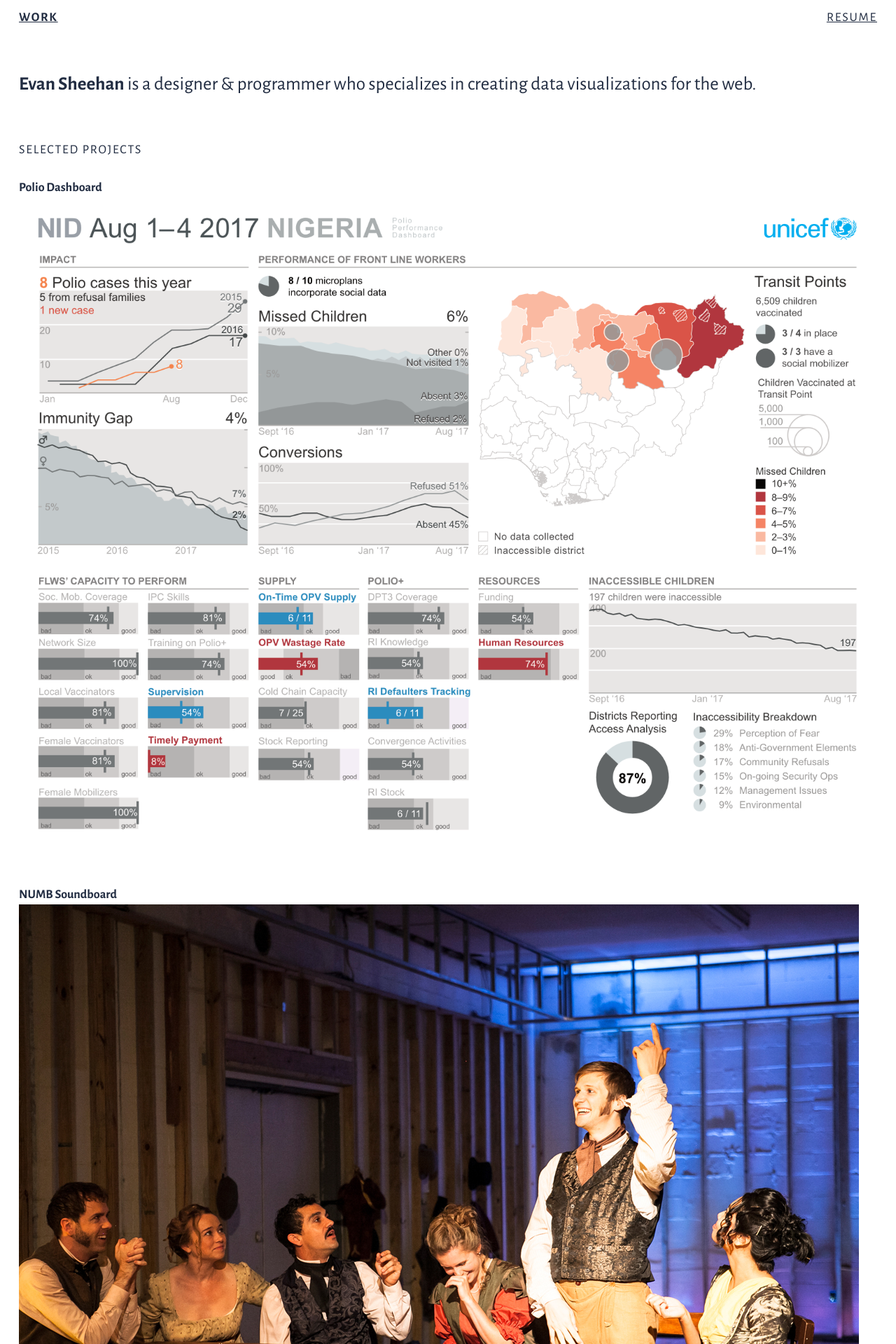
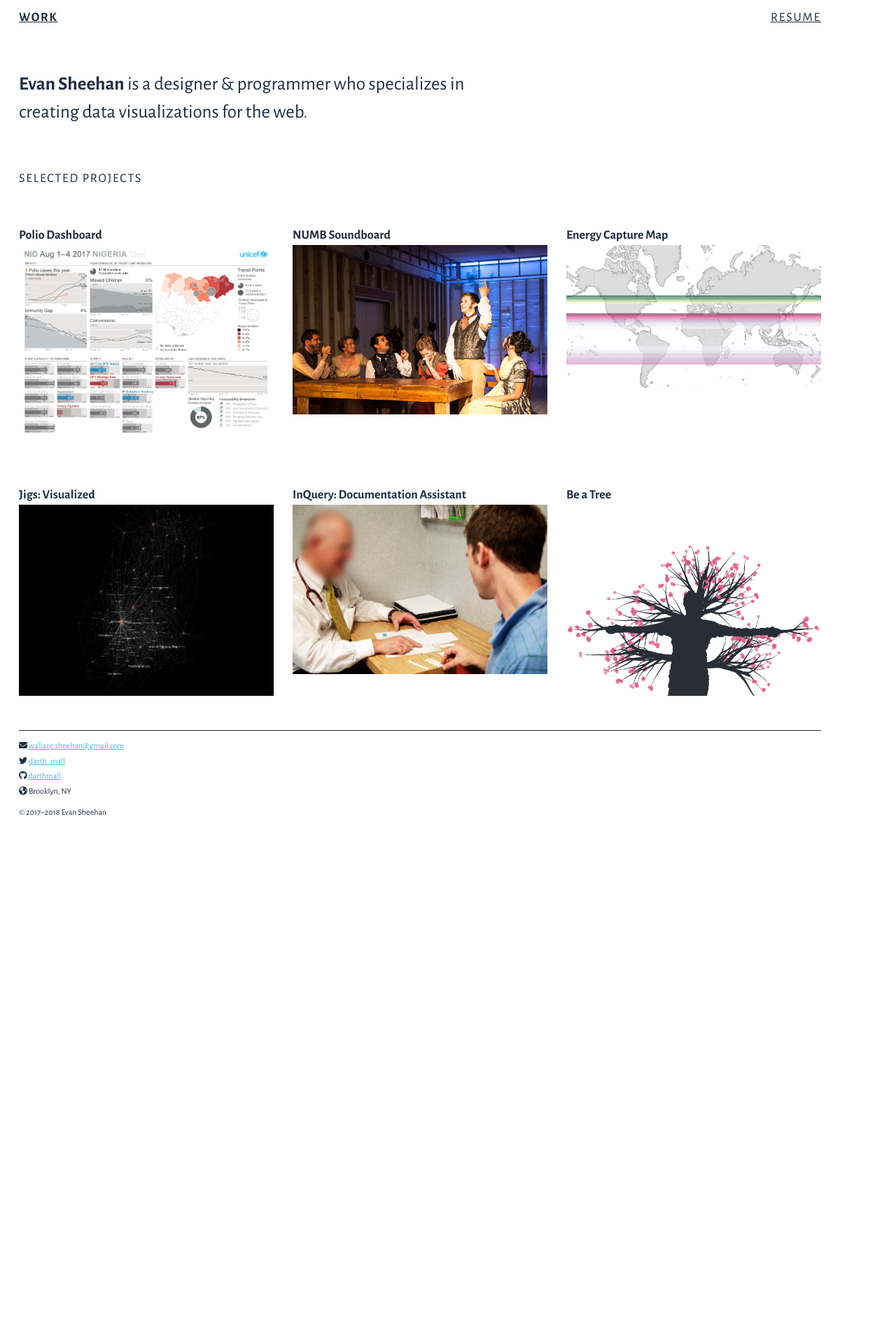
Before and after one commit to darthmall/darthmall.github.io, a Jekyll site: the page built from index.html, in a window 1280 px wide. Shown: the top 1920 px of the page at 70% size. Built offline with Jekyll 4.4.1, drawn with Linux system fonts in a browser that asks for light colours; nearby versions of some CDN libraries; after the commit the page ends 1196 px from its top, so only the background shows below that.

Commit message:
Reintroduce the grid
- Add 2 or 3 columns when the window gets wide enough
- Set a max line length
- Set a max width for the body

```diff
--- a/_sass/grid.sass
+++ b/_sass/grid.sass
@@ -1,5 +1,17 @@
-body
-  padding: $gutter
+=sm-grid
+  display: grid
+  grid-template-columns: 1fr 1fr
+  grid-gap: $gutter
 
-img
-  max-width: 100%
+=md-grid
+  display: grid
+  grid-template-columns: 1fr 1fr 1fr
+  grid-gap: $gutter
+
+@media screen and (min-width: $sm-screen)
+  .project-list
+    +sm-grid
+
+@media screen and (min-width: $md-screen)
+  .project-list
+    +md-grid
--- a/_sass/lists.sass
+++ b/_sass/lists.sass
@@ -4,9 +4,12 @@
 
 =list-item-inline
   display: inline
+  white-space: nowrap
 
 =list-comma-separated
   +list-unstyled
+
+  max-width: $line-length
 
   ul
     display: inline
@@ -41,3 +44,6 @@ dd
 
 * + dt
   margin-top: ms(-1)
+
+li
+  max-width: $line-length
--- a/_sass/typography.sass
+++ b/_sass/typography.sass
@@ -17,6 +17,7 @@ body
   font-weight: 400
   line-height: $line-height
   margin: 0
+  max-width: 1200px
 
 header
   padding-top: ms(-1)
@@ -34,6 +35,7 @@ h1
   font-weight: normal
   line-height: ms(2)
   margin: ms(3) 0
+  max-width: $line-length
 
 h2
   +light
@@ -42,12 +44,14 @@ h2
   text-transform: uppercase
   margin-top: ms(2)
   margin-bottom: ms(1)
+  max-width: $line-length
 
 h3
   font-size: ms(0)
   font-weight: bold
   margin-top: ms(1)
   margin-bottom: 0
+  max-width: $line-length
 
 h4
   color: $tertiary-color
@@ -55,10 +59,12 @@ h4
   font-style: italic
   line-height: 1
   margin: 0
+  max-width: $line-length
 
 p
   font-size: ms(0)
   margin: 0
+  max-width: $line-length
 
 * + p
   margin-top: ms(-1)
--- a/_sass/variables.sass
+++ b/_sass/variables.sass
@@ -4,7 +4,8 @@ $modularscale: (base: 1rem, ratio: 1.5)
 $font-size: 1.125em
 
 $line-height: ms(1)
-$gutter: ms(-1)
+$line-length: ms(9)
+$gutter: ms(1)
 
 $primary-color: #ff7473
 $secondary-color: #47b8e0
@@ -13,3 +14,6 @@ $text-color: #222D42
 
 $link-color: $secondary-color
 $selection-color: $tertiary-color
+
+$sm-screen: 550px
+$md-screen: 860px
--- a/style.sass
+++ b/style.sass
@@ -3,7 +3,7 @@
 @import "vendor/modularscale/_modularscale"
 @import variables
 @import typography
-// @import grid
+@import grid
 @import lists
 @import footer
 @import nav
```
